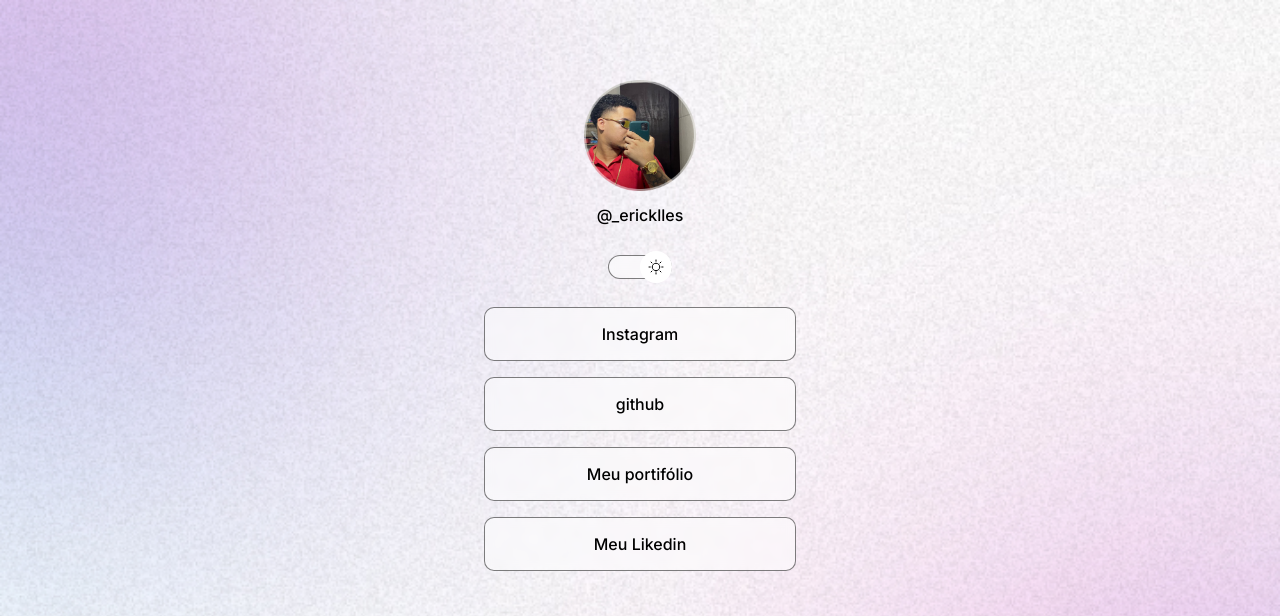
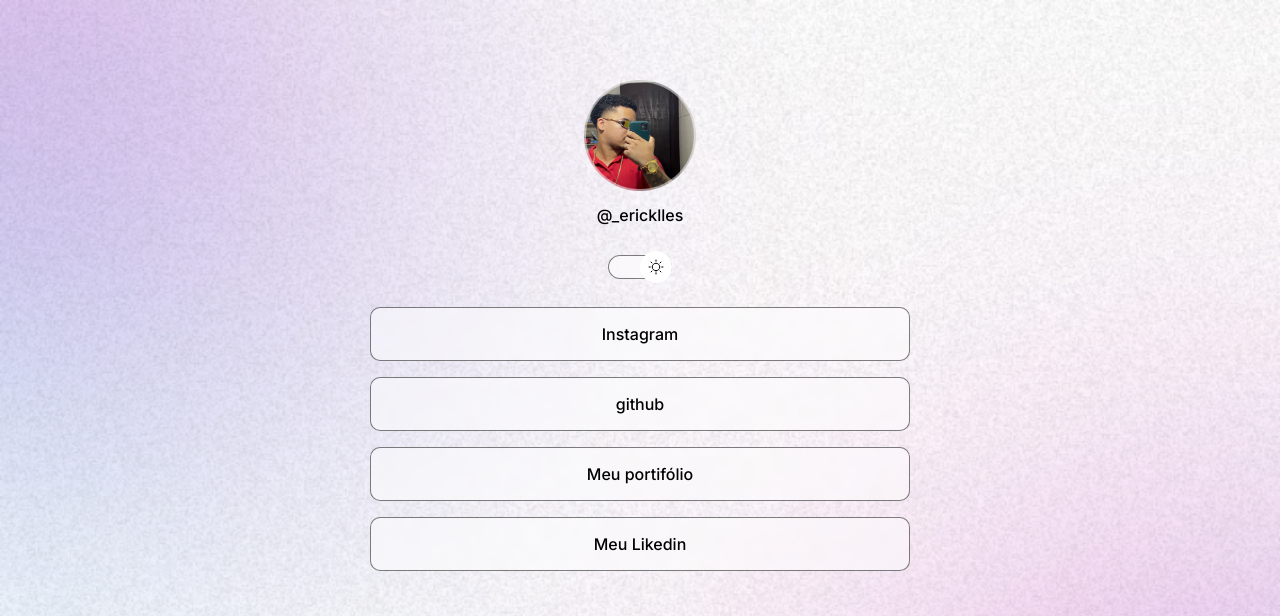
Before and after one commit to Lincoln-7/discover-projeto, a plain HTML site: page index.html in a window 1280 px wide. Shown: the top 616 px of the page. Drawn offline with nearby package versions, Linux system fonts and the light colour scheme.

Commit message:
add width

```diff
--- a/script.js
+++ b/script.js
@@ -4,7 +4,7 @@ function toggleMode() {
 
     const img = document.querySelector("#profile img")
     if(html.classList.contains ('light')) {
-         img.setAttribute ('src', 'link da img')
+         img.setAttribute ('src', './assets/avatar.png')
     } else {
         img.setAttribute ('src', './assets/avatar.png')
     }
--- a/style.css
+++ b/style.css
@@ -36,7 +36,8 @@ body * {
 }
 
 #container {
-    width: 360px;
+    width: 100%;
+    max-width: 588px;
     margin: 56px auto 0px;
     padding: 0 24px;
 
```
